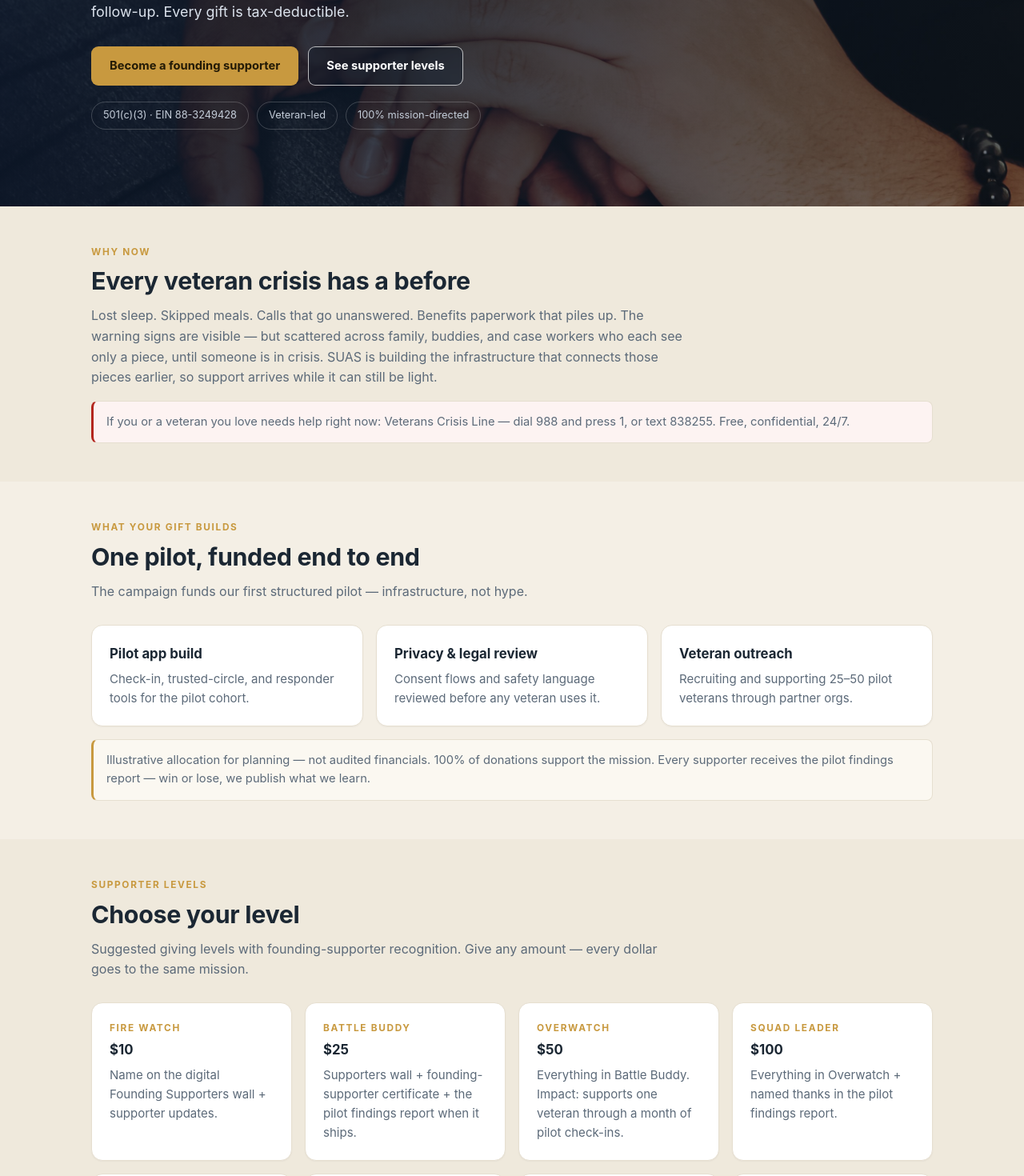
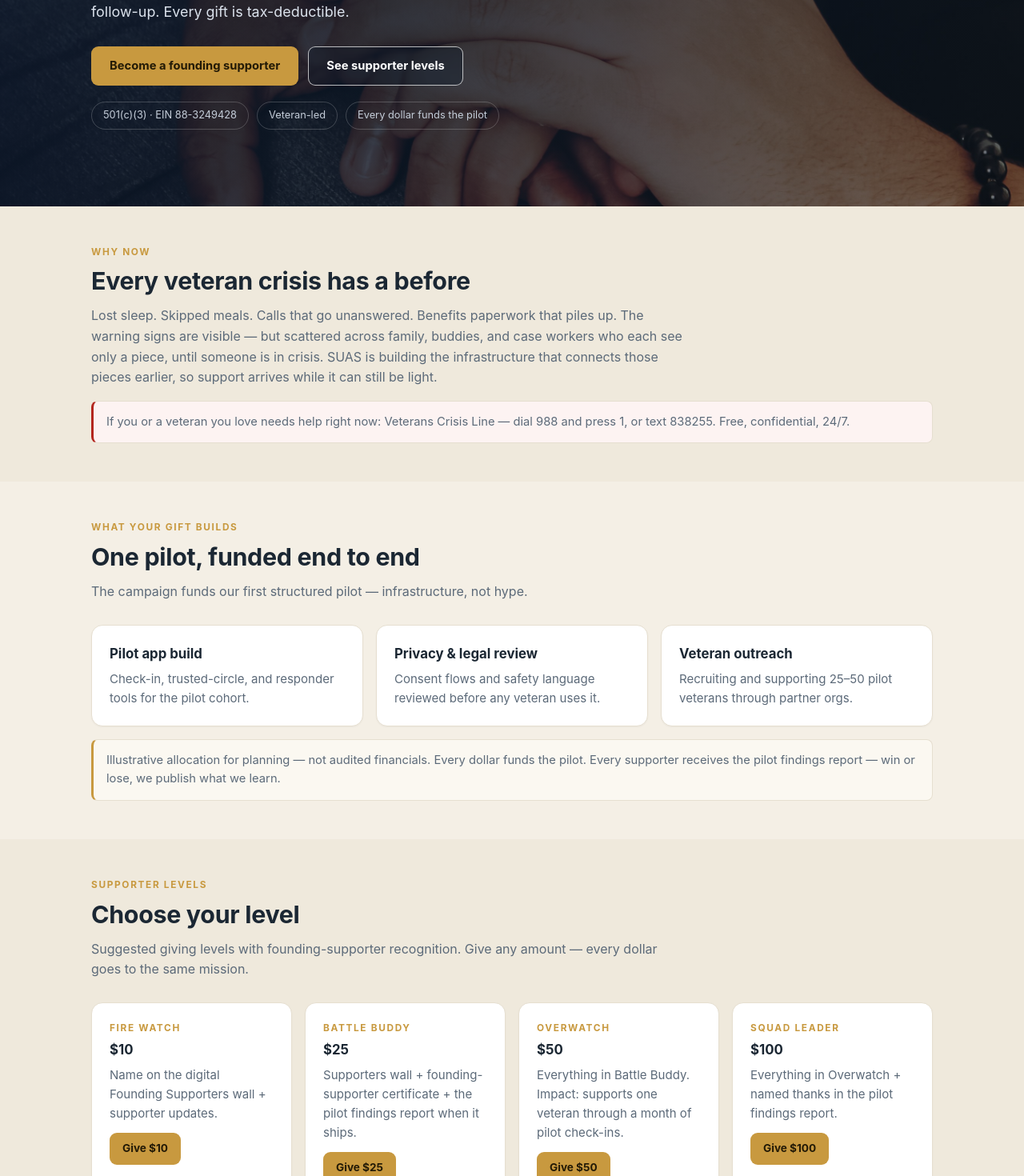
Before and after one commit to S-U-A-S-Veteran-Crisis-QRF/suas-webapp, a Next.js app: page /campaign in a window 1280 px wide. Shown: the part 420-1890 px from the top of the page at 80% size. Built offline with nearby package versions, Linux system fonts and the light colour scheme; no server answers.

Commit message:
Campaign: per-tier Give buttons + soften 100% claims

```diff
--- a/app/campaign/page.tsx
+++ b/app/campaign/page.tsx
@@ -113,7 +113,7 @@ export default function CampaignPage() {
           <div className="pill-row">
             <span className="pill">501(c)(3) · EIN 88-3249428</span>
             <span className="pill">Veteran-led</span>
-            <span className="pill">100% mission-directed</span>
+            <span className="pill">Every dollar funds the pilot</span>
           </div>
         </div>
       </section>
@@ -162,8 +162,8 @@ export default function CampaignPage() {
             </Reveal>
           </div>
           <p className="note">
-            Illustrative allocation for planning — not audited financials. 100% of donations
-            support the mission. Every supporter receives the pilot findings report — win or
+            Illustrative allocation for planning — not audited financials. Every dollar funds
+            the pilot. Every supporter receives the pilot findings report — win or
             lose, we publish what we learn.
           </p>
         </div>
@@ -187,6 +187,15 @@ export default function CampaignPage() {
                 </div>
                 <h3>{level.amount}</h3>
                 <p>{level.detail}</p>
+                <a
+                  className="btn btn-primary btn-sm"
+                  style={{ marginTop: 12 }}
+                  href={DONATE_URL}
+                  target="_blank"
+                  rel="noopener noreferrer"
+                >
+                  Give {level.amount}
+                </a>
               </Reveal>
             ))}
             <Reveal className="card lift">
```
